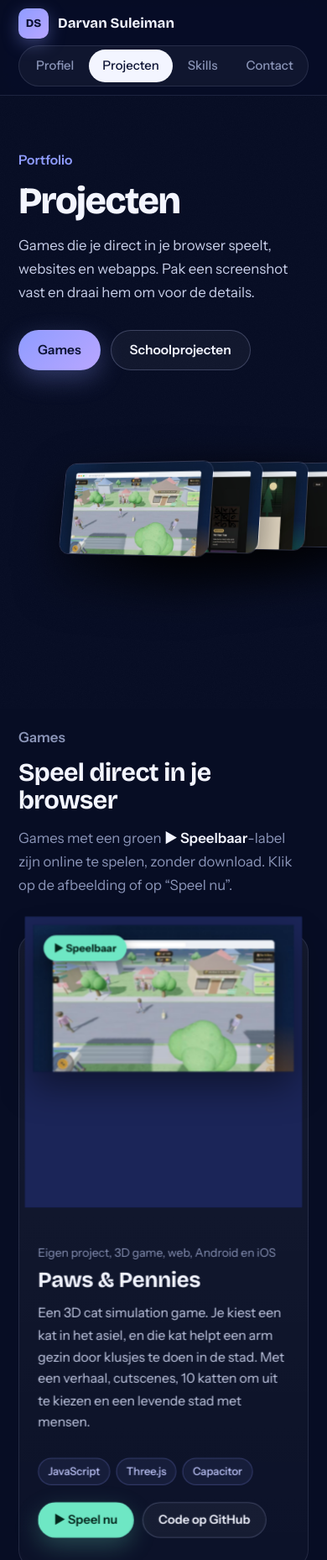
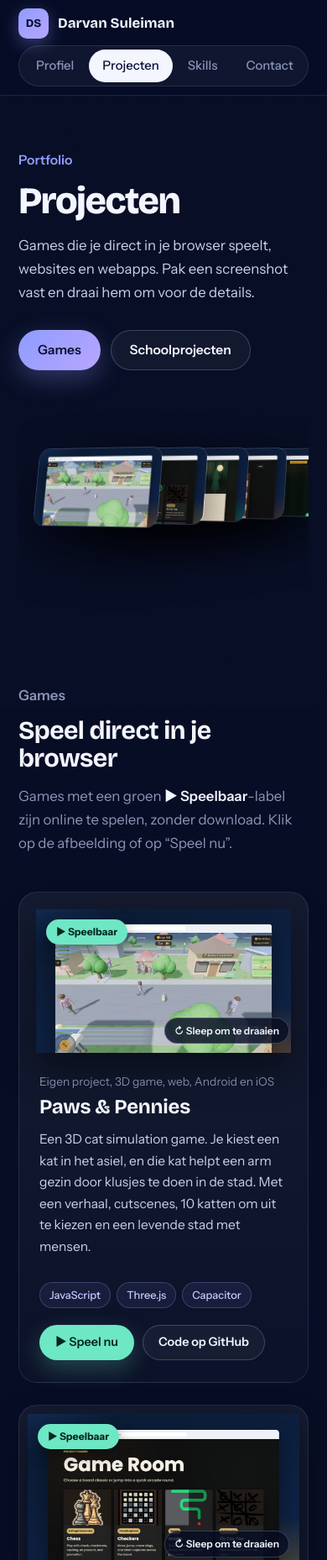
Before and after one commit to Darvan23/Darvan23.github.io, a plain HTML site: page portofolio.html in a window 390 px wide. Shown: the top 1858 px of the page at 84% size. Drawn offline with nearby package versions, Linux system fonts and the light colour scheme.

Commit message:
Fix layout on iPhone/WebKit: clip 3D overflow, stop text inflation, flatten cards on touch
Co-Authored-By: Claude Opus 5.5 <noreply@anthropic.com>
Claude-Session: https://claude.ai/code/session_016WafrcjJpGRBNmJS2kV5YX

```diff
--- a/contact.html
+++ b/contact.html
@@ -10,8 +10,8 @@
     <link rel="preconnect" href="https://fonts.googleapis.com">
     <link rel="preconnect" href="https://fonts.gstatic.com" crossorigin>
     <link href="https://fonts.googleapis.com/css2?family=Bricolage+Grotesque:opsz,wght@12..96,500..800&family=Instrument+Sans:wght@400..700&display=swap" rel="stylesheet">
-    <link rel="stylesheet" href="css/style.css?v=5">
-    <script src="js/main.js?v=5" defer></script>
+    <link rel="stylesheet" href="css/style.css?v=6">
+    <script src="js/main.js?v=6" defer></script>
 </head>
 
 <body>
--- a/css/style.css
+++ b/css/style.css
@@ -27,7 +27,17 @@
 
 * { box-sizing: border-box; }
 
-html { scroll-behavior: smooth; background: var(--ink); }
+html {
+    scroll-behavior: smooth;
+    background: var(--ink);
+    overflow-x: hidden;
+    -webkit-text-size-adjust: 100%;
+    text-size-adjust: 100%;
+}
+
+@supports (overflow: clip) {
+    html, body { overflow-x: clip; }
+}
 
 body {
     margin: 0;
@@ -1210,3 +1220,37 @@ form .button:disabled { opacity: 0.6; cursor: wait; }
 @media (prefers-reduced-motion: reduce) {
     .biz { animation: none; }
 }
+
+
+/* ==========================================================
+   Phone / WebKit fixes
+   ========================================================== */
+
+/* WebKit ignores overflow:hidden for 3D children; clip-path does clip them */
+.hero { clip-path: inset(0); }
+.ring-stage, .deck-stage, .globe, .pad-stage { clip-path: inset(-80px 0); }
+
+/* thickness layers only while a panel is being spun */
+.spin:not(.moving) .spin-edge { display: none; }
+
+@media (hover: none), (max-width: 760px) {
+    .project-card,
+    .project-card .project-body,
+    .project-card .project-thumb,
+    .project-spin { transform: none !important; }
+    .project-card { transform-style: flat; }
+    .project-card::after { display: none; }
+    .project-grid { perspective: none; }
+    .skill-group, .step { transform: none !important; }
+    .spin-hint { opacity: 1; transform: none; }
+}
+
+@media (max-width: 760px) {
+    .deck-stage { height: 230px; }
+    .deck { left: 27%; }
+    .deck-card { width: 170px; left: -85px; top: -48px; --gap: 26px; }
+    .deck-stage:hover .deck-card { --gap: 26px; }
+    .ring-hint { white-space: normal; text-align: center; width: 90%; }
+    .project-card.featured .project-spin { min-height: 0; aspect-ratio: 16 / 9; margin: 10px 10px 0; }
+    .project-card.featured h3 { font-size: 1.5rem; }
+}
--- a/js/main.js
+++ b/js/main.js
@@ -190,7 +190,7 @@
                 rx += (0 - rx) * 0.14;
                 apply();
                 if (Math.abs(target - ry) > 0.2 || Math.abs(rx) > 0.2) raf = requestAnimationFrame(step);
-                else { ry = target; rx = 0; apply(); raf = null; }
+                else { ry = target; rx = 0; apply(); raf = null; spin.classList.remove("moving"); }
             };
             cancelAnimationFrame(raf);
             raf = requestAnimationFrame(step);
@@ -210,7 +210,7 @@
             moved = Math.max(moved, Math.hypot(e.clientX - startX, e.clientY - startY));
             if (moved < 6) return;
             if (!spin.classList.contains("grabbing")) {
-                spin.classList.add("grabbing");
+                spin.classList.add("grabbing", "moving");
                 try { spin.setPointerCapture(e.pointerId); } catch (_) {}
             }
             vy = dx * 0.55;
@@ -233,7 +233,7 @@
             if (moved >= 6) { e.preventDefault(); e.stopPropagation(); }
         }, true);
 
-        spin.flip = () => { vy = 0; ry = Math.round(ry / 180) * 180 + 180; settle(); };
+        spin.flip = () => { vy = 0; spin.classList.add("moving"); ry = Math.round(ry / 180) * 180 + 180; settle(); };
         spin.addEventListener("keydown", (e) => {
             if (e.key === "Enter" || e.key === " ") {
                 if (spin.dataset.flipOnClick !== undefined) { e.preventDefault(); spin.flip(); }
--- a/portofolio.html
+++ b/portofolio.html
@@ -10,8 +10,8 @@
     <link rel="preconnect" href="https://fonts.googleapis.com">
     <link rel="preconnect" href="https://fonts.gstatic.com" crossorigin>
     <link href="https://fonts.googleapis.com/css2?family=Bricolage+Grotesque:opsz,wght@12..96,500..800&family=Instrument+Sans:wght@400..700&display=swap" rel="stylesheet">
-    <link rel="stylesheet" href="css/style.css?v=5">
-    <script src="js/main.js?v=5" defer></script>
+    <link rel="stylesheet" href="css/style.css?v=6">
+    <script src="js/main.js?v=6" defer></script>
 </head>
 
 <body>
```
Also changed, not shown: index.html (+2 -2 lines), skills.html (+2 -2 lines).
